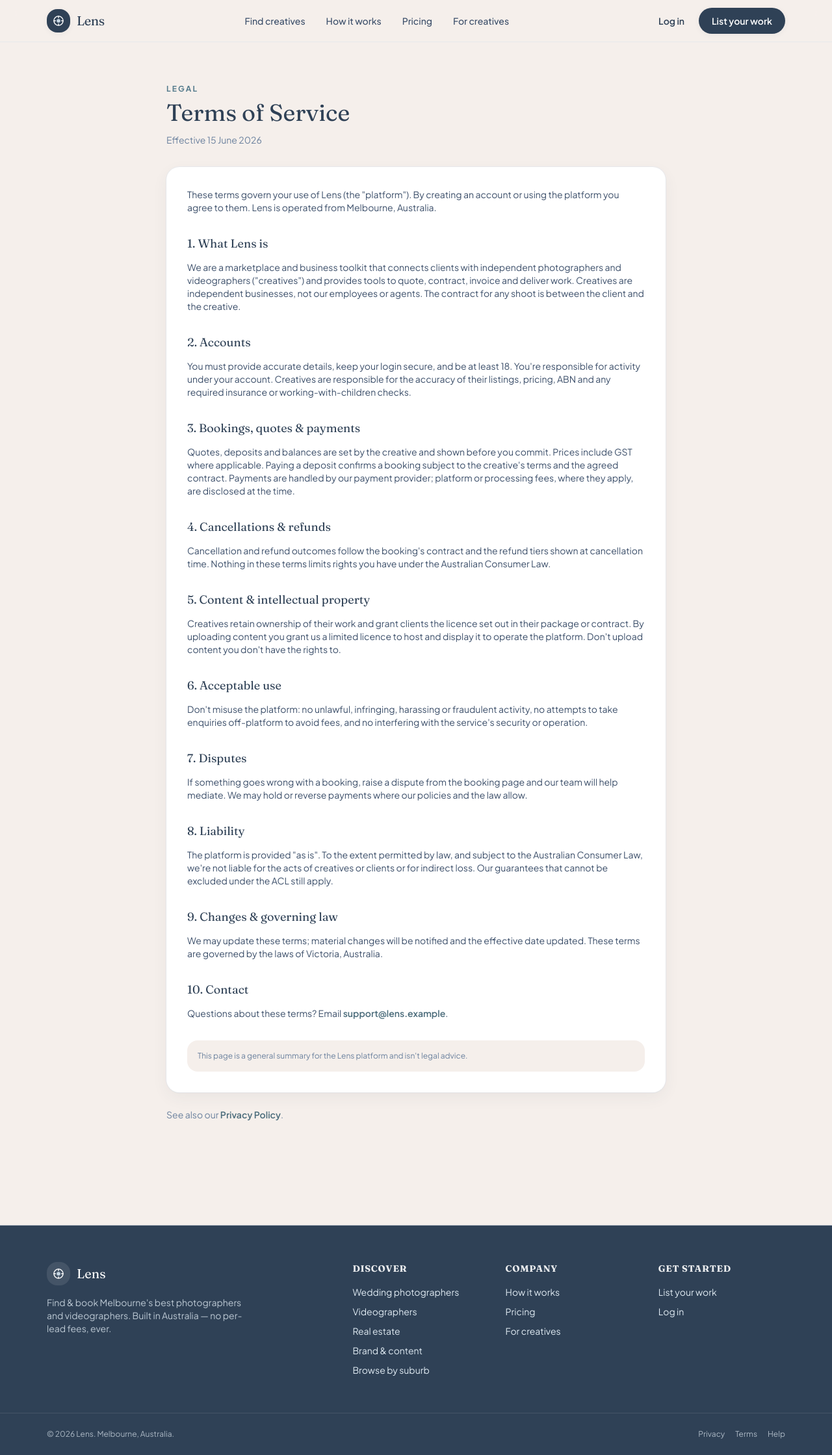
After one commit to mhrez000/Marketplace, a Django app: page /terms/ in a window 1280 px wide. The commit adds this page. Shown: the whole page at 65% size. Run offline with Django 5.2, Linux system fonts and the light colour scheme; parts of the project's set-up code (start-up, migrations or seed data) failed here and were passed over; some libraries are stand-ins or nearby versions.

Commit message:
feat(pages): real Privacy/Terms/Help pages, branded auth templates, cleanup
Follow-ups from the page audit:

- Add Privacy Policy, Terms of Service and Help/support pages (Australian
  context: Privacy Act 1988 / APPs, Australian Consumer Law, GST, Melbourne).
  New routes marketplace:privacy/terms/help; footer links now point to them
  instead of href="#".
- Add branded allauth templates so logout and the password-reset flow render
  in the Lens shell instead of the unstyled defaults: account/logout.html,
  password_reset.html, password_reset_done.html, password_reset_from_key.html,
  password_reset_from_key_done.html.
- Remove the dead accept_quote branch in portal._handle_client_action (quote
  acceptance has its own dedicated view that runs the full flow); leave a note.

Added smoke tests for the legal/support pages. 100 tests pass.

Co-Authored-By: Claude Opus 4.8 (1M context) <noreply@anthropic.com>

```diff
--- a/apps/marketplace/urls.py
+++ b/apps/marketplace/urls.py
@@ -10,6 +10,9 @@ urlpatterns = [
     path("how-it-works/", views.how_it_works, name="how_it_works"),
     path("pricing/", views.pricing, name="pricing"),
     path("for-creatives/", views.for_creatives, name="for_creatives"),
+    path("privacy/", views.privacy, name="privacy"),
+    path("terms/", views.terms, name="terms"),
+    path("help/", views.help_center, name="help"),
     path("p/<slug:slug>/", views.profile_detail, name="profile"),
     path("p/<slug:slug>/enquire/", views.enquire, name="enquire"),
     path("p/<slug:slug>/favourite/", views.toggle_favourite, name="favourite"),
--- a/apps/marketplace/views.py
+++ b/apps/marketplace/views.py
@@ -254,3 +254,19 @@ def pricing(request):
 
 def for_creatives(request):
     return render(request, "marketplace/for_creatives.html")
+
+
+# Legal & support pages ------------------------------------------------------
+LEGAL_EFFECTIVE = "15 June 2026"
+
+
+def privacy(request):
+    return render(request, "marketplace/privacy.html", {"effective": LEGAL_EFFECTIVE})
+
+
+def terms(request):
+    return render(request, "marketplace/terms.html", {"effective": LEGAL_EFFECTIVE})
+
+
+def help_center(request):
+    return render(request, "marketplace/help.html")
--- /dev/null
+++ b/templates/marketplace/terms.html
@@ -0,0 +1,99 @@
+{% extends "base_public.html" %}
+{% block title %}Terms of Service — {{ BRAND_NAME }}{% endblock %}
+
+{% block main %}
+<section class="container-content py-16">
+  <div class="mx-auto max-w-3xl">
+    <p class="eyebrow">Legal</p>
+    <h1 class="mt-2 text-4xl font-600">Terms of Service</h1>
+    <p class="mt-3 text-sm text-navy-400">Effective {{ effective }}</p>
+
+    <div class="card mt-8 space-y-8 p-8 text-sm leading-relaxed text-navy-600">
+      <p>These terms govern your use of {{ BRAND_NAME }} (the "platform"). By creating an
+        account or using the platform you agree to them. {{ BRAND_NAME }} is operated from
+        Melbourne, Australia.</p>
+
+      <div>
+        <h2 class="text-lg font-600 text-navy-700">1. What {{ BRAND_NAME }} is</h2>
+        <p class="mt-3">We are a marketplace and business toolkit that connects clients with
+          independent photographers and videographers ("creatives") and provides tools to
+          quote, contract, invoice and deliver work. Creatives are independent businesses,
+          not our employees or agents. The contract for any shoot is between the client and
+          the creative.</p>
+      </div>
+
+      <div>
+        <h2 class="text-lg font-600 text-navy-700">2. Accounts</h2>
+        <p class="mt-3">You must provide accurate details, keep your login secure, and be at
+          least 18. You're responsible for activity under your account. Creatives are
+          responsible for the accuracy of their listings, pricing, ABN and any required
+          insurance or working-with-children checks.</p>
+      </div>
+
+      <div>
+        <h2 class="text-lg font-600 text-navy-700">3. Bookings, quotes &amp; payments</h2>
+        <p class="mt-3">Quotes, deposits and balances are set by the creative and shown
+          before you commit. Prices include GST where applicable. Paying a deposit confirms a
+          booking subject to the creative's terms and the agreed contract. Payments are
+          handled by our payment provider; platform or processing fees, where they apply, are
+          disclosed at the time.</p>
+      </div>
+
+      <div>
+        <h2 class="text-lg font-600 text-navy-700">4. Cancellations &amp; refunds</h2>
+        <p class="mt-3">Cancellation and refund outcomes follow the booking's contract and the
+          refund tiers shown at cancellation time. Nothing in these terms limits rights you
+          have under the Australian Consumer Law.</p>
+      </div>
+
+      <div>
+        <h2 class="text-lg font-600 text-navy-700">5. Content &amp; intellectual property</h2>
+        <p class="mt-3">Creatives retain ownership of their work and grant clients the licence
+          set out in their package or contract. By uploading content you grant us a limited
+          licence to host and display it to operate the platform. Don't upload content you
+          don't have the rights to.</p>
+      </div>
+
+      <div>
+        <h2 class="text-lg font-600 text-navy-700">6. Acceptable use</h2>
+        <p class="mt-3">Don't misuse the platform: no unlawful, infringing, harassing or
+          fraudulent activity, no attempts to take enquiries off-platform to avoid fees, and
+          no interfering with the service's security or operation.</p>
+      </div>
+
+      <div>
+        <h2 class="text-lg font-600 text-navy-700">7. Disputes</h2>
+        <p class="mt-3">If something goes wrong with a booking, raise a dispute from the
+          booking page and our team will help mediate. We may hold or reverse payments where
+          our policies and the law allow.</p>
+      </div>
+
+      <div>
+        <h2 class="text-lg font-600 text-navy-700">8. Liability</h2>
+        <p class="mt-3">The platform is provided "as is". To the extent permitted by law, and
+          subject to the Australian Consumer Law, we're not liable for the acts of creatives
+          or clients or for indirect loss. Our guarantees that cannot be excluded under the
+          ACL still apply.</p>
+      </div>
+
+      <div>
+        <h2 class="text-lg font-600 text-navy-700">9. Changes &amp; governing law</h2>
+        <p class="mt-3">We may update these terms; material changes will be notified and the
+          effective date updated. These terms are governed by the laws of Victoria, Australia.</p>
+      </div>
+
+      <div>
+        <h2 class="text-lg font-600 text-navy-700">10. Contact</h2>
+        <p class="mt-3">Questions about these terms? Email
+          <a href="mailto:support@lens.example" class="font-semibold text-teal-600 hover:underline">support@lens.example</a>.</p>
+      </div>
+
+      <p class="rounded-xl bg-beige-100 p-4 text-xs text-navy-400">This page is a general
+        summary for the {{ BRAND_NAME }} platform and isn't legal advice.</p>
+    </div>
+
+    <p class="mt-6 text-sm text-navy-400">See also our
+      <a href="{% url 'marketplace:privacy' %}" class="font-semibold text-teal-600 hover:underline">Privacy Policy</a>.</p>
+  </div>
+</section>
+{% endblock %}
--- a/templates/partials/_footer.html
+++ b/templates/partials/_footer.html
@@ -43,9 +43,9 @@
     <div class="container-content flex flex-col items-center justify-between gap-3 py-6 text-xs text-sky-200/70 sm:flex-row">
       <p>&copy; {% now "Y" %} {{ BRAND_NAME }}. Melbourne, Australia.</p>
       <p class="flex gap-4">
-        <a href="#" class="hover:text-white">Privacy</a>
-        <a href="#" class="hover:text-white">Terms</a>
-        <a href="#" class="hover:text-white">Help</a>
+        <a href="{% url 'marketplace:privacy' %}" class="hover:text-white">Privacy</a>
+        <a href="{% url 'marketplace:terms' %}" class="hover:text-white">Terms</a>
+        <a href="{% url 'marketplace:help' %}" class="hover:text-white">Help</a>
       </p>
     </div>
   </div>
```
Also changed, not shown: apps/marketplace/tests.py (+15 -0 lines), apps/portal/views.py (+4 -8 lines), templates/account/logout.html (added, +17 -0 lines), templates/account/password_reset.html (added, +21 -0 lines), templates/account/password_reset_done.html (added, +14 -0 lines), templates/account/password_reset_from_key.html (added, +23 -0 lines), templates/account/password_reset_from_key_done.html (added, +13 -0 lines), templates/marketplace/help.html (added, +68 -0 lines), templates/marketplace/privacy.html (added, +80 -0 lines).
